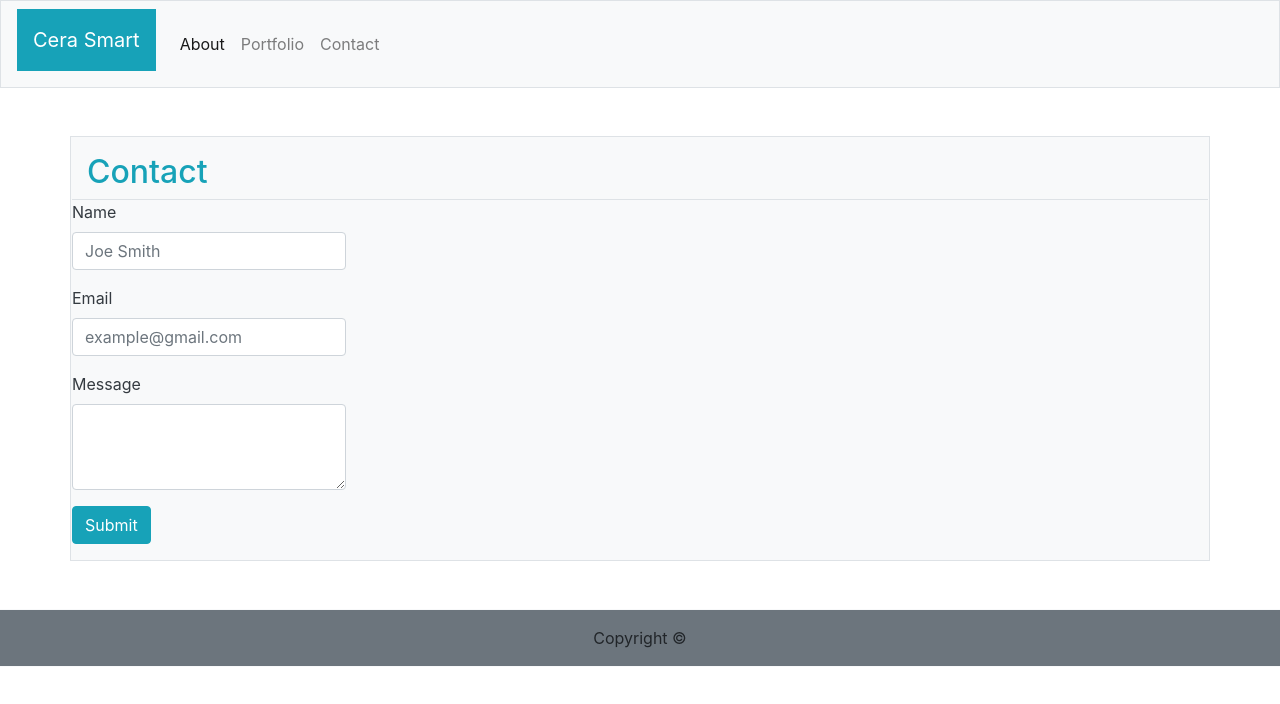
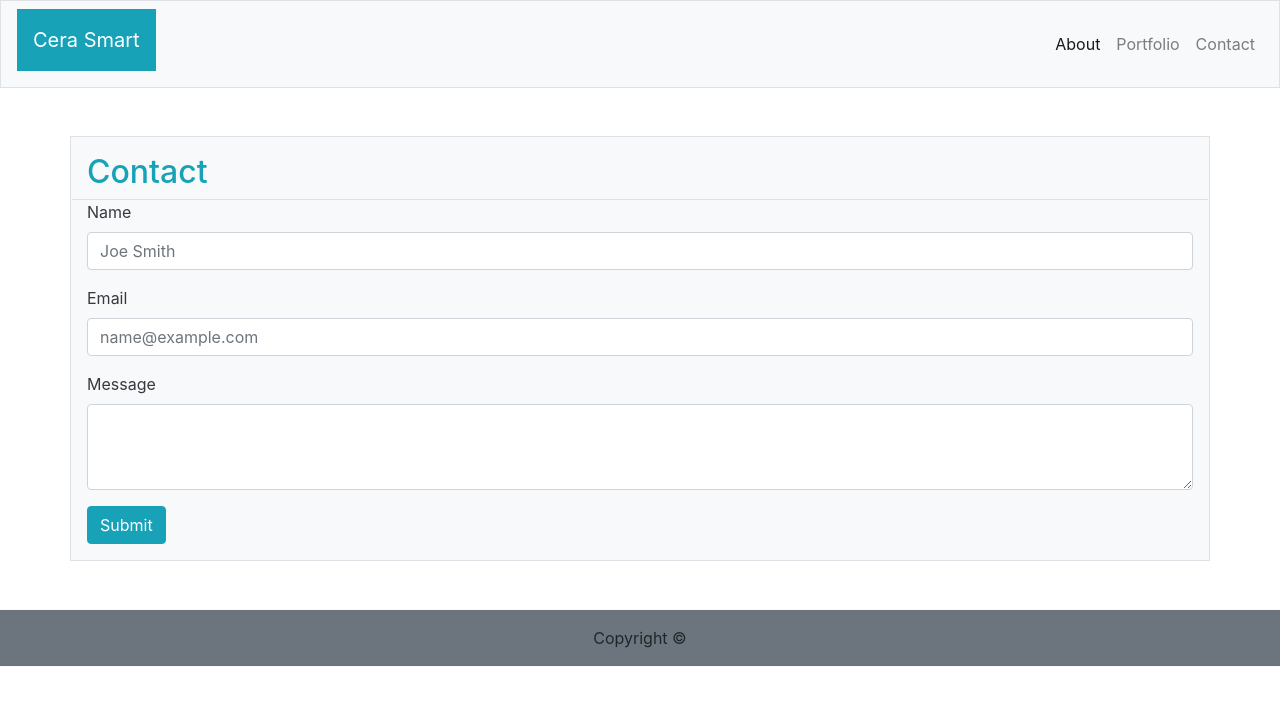
Before and after one commit to cmsmart2/Bootstrap-Portfolio, a plain HTML site: page contact.html in a window 1280 px wide. Drawn offline with nearby package versions, Linux system fonts and the light colour scheme.

Commit message:
fixed nav bar and form

```diff
--- a/contact.html
+++ b/contact.html
@@ -20,7 +20,7 @@
                 <span class="navbar-toggler-icon"></span>
             </button>
             <div class="collapse navbar-collapse" id="collapsibleNavId">
-                <ul class="navbar-nav mr-auto mt-2 mt-lg-0" id="links">
+                <ul class="navbar-nav ml-auto mt-2 mt-lg-0" id="links">
                     <li class="nav-item active">
                         <a class="nav-link" href="index.html">About <span class="sr-only">(current)</span></a>
                     </li>
@@ -40,17 +40,18 @@
            <div class="col-12 text-info border-bottom">
                 <h2>Contact</h2>
             </div>
+        </section>
  <!--form-->
         <section class="row">
-            <div class="col">
+            <div class="col-12">
                 <form>
                     <div class="form-group">
                         <label for="exampleFormControlInput1">Name</label>
-                                    <input type="name" class="form-control" id="exampleFormControlInput1" placeholder="Joe Smith">
+                        <input type="email" class="form-control" id="exampleFormControlInput1" placeholder="Joe Smith">
                     </div>
                     <div class="form-group">
                         <label for="exampleFormControlInput1">Email</label>
-                              <input type="email" class="form-control" id="exampleFormControlInput1" placeholder="example@gmail.com">
+                        <input type="email" class="form-control" id="exampleFormControlInput1" placeholder="name@example.com">
                     </div>
                     <div class="form-group">
                         <label for="exampleFormControlTextarea1">Message</label>
@@ -60,7 +61,7 @@
                 </form>
             </div>
         </section>
-        </section>
+
     </main>
     <!--footer-->
     <footer class="row">
```
Also changed, not shown: index.html (+1 -1 lines), portfolio.html (+1 -1 lines). Lines whose indentation alone changed are shown as unchanged.
